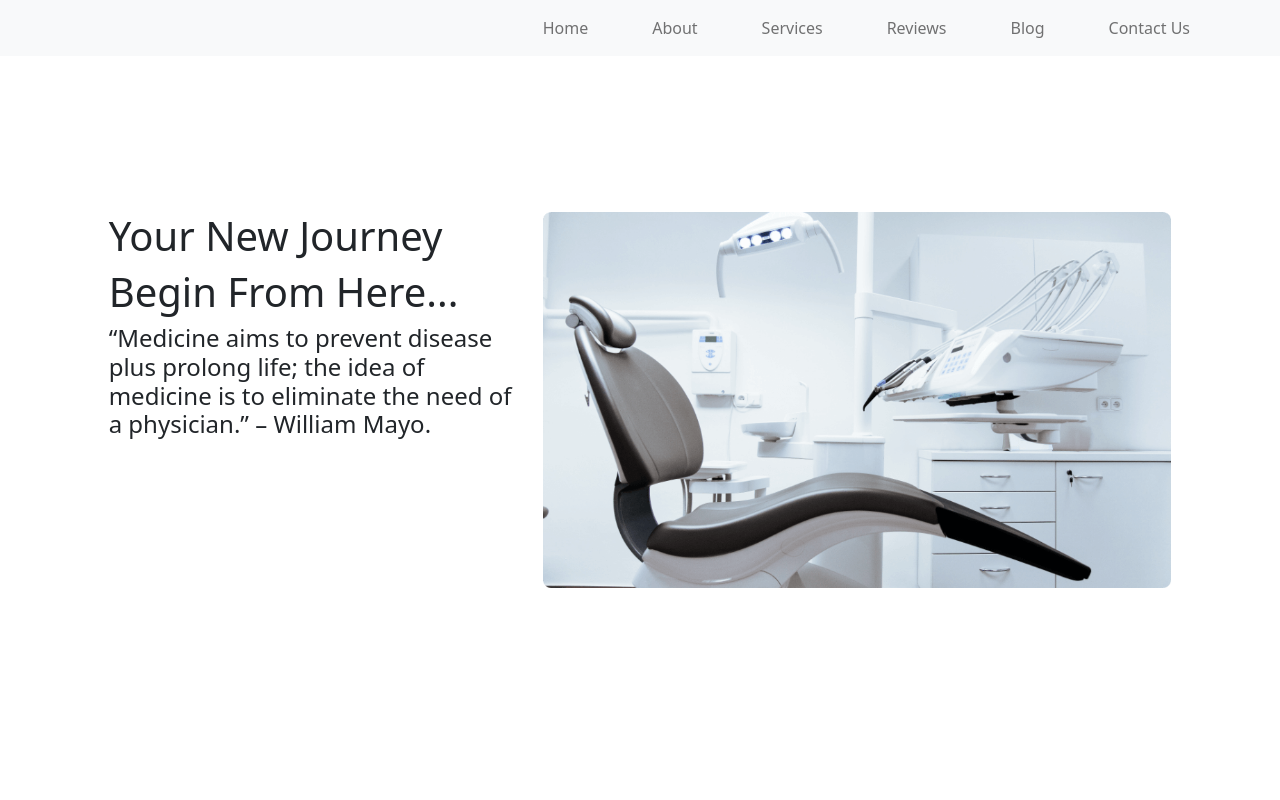
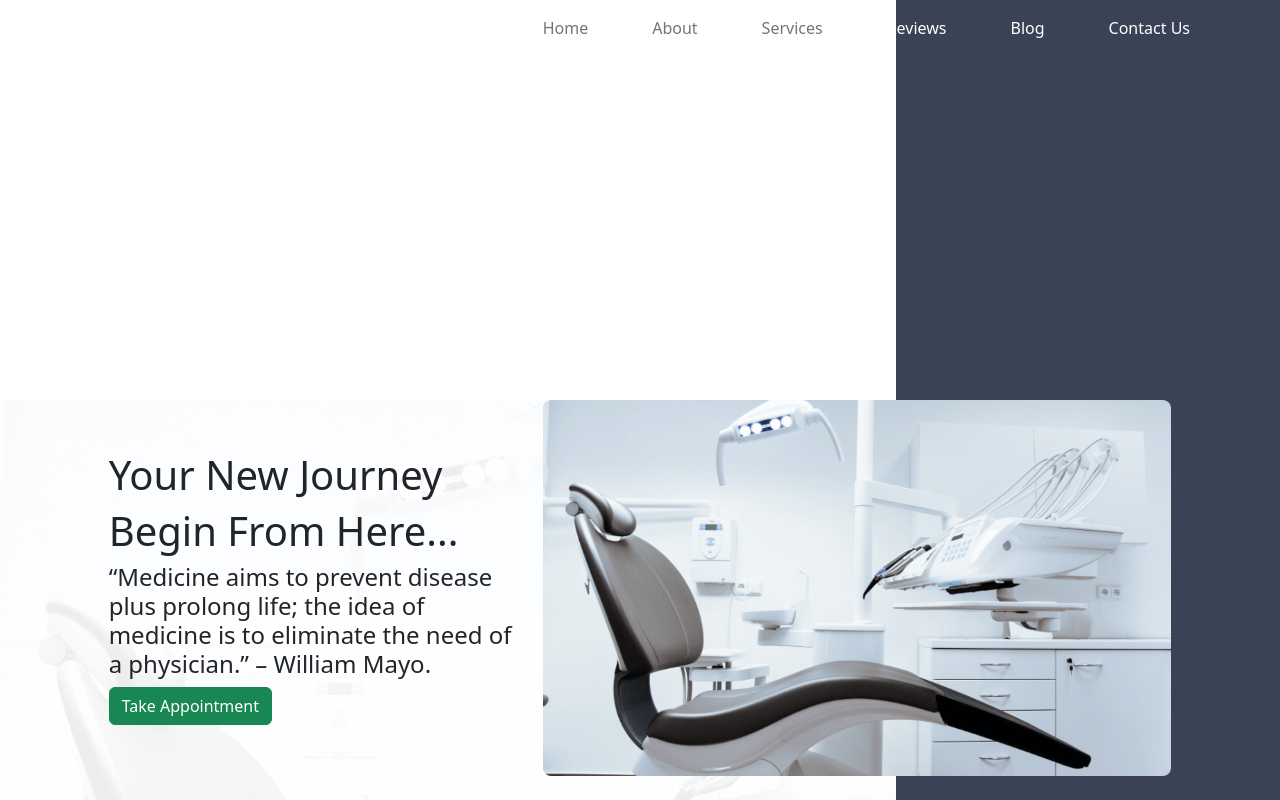
Before and after one commit to Shariful4447/dentals-doctor-website, a React (Vite) app: page / in a window 1280 px wide. Built offline with nearby package versions, Linux system fonts and the light colour scheme.

Commit message:
doctor dentals homepage css working

```diff
--- /dev/null
+++ b/src/Components/Header/Header.css
@@ -0,0 +1,16 @@
+.header-container {
+    height:800px;
+   position:fixed;
+   background-image:url('../../assets/bg.png') ;
+    background-size: cover;
+}
+.header-container::after{
+    height:800px;
+    content:' ';
+    position: fixed;
+    top: 0;
+    width: 30%;
+    right: 0;
+    background-color: #3A4256;
+    z-index: -50;
+}
--- a/src/Components/Header/Header.jsx
+++ b/src/Components/Header/Header.jsx
@@ -1,10 +1,11 @@
 import React from 'react';
 import TopBar from '../TopBar/TopBar';
 import HeaderMain from '../HeaderMain/HeaderMain';
+import './Header.css';
 
 const Header = () => {
     return (
-        <div>
+        <div class='header-container'>
             <TopBar></TopBar>
             <HeaderMain></HeaderMain>
         </div>
--- a/src/Components/HeaderMain/HeaderMain.jsx
+++ b/src/Components/HeaderMain/HeaderMain.jsx
@@ -1,13 +1,15 @@
 import React from 'react';
 import chair from '../../assets/chair.png'
+import Button from 'react-bootstrap/Button';
 
 const HeaderMain = () => {
     return (
-        <main className='row'>
+        <main className='row d-flex align-items-center'>
             <div className="col-md-4 offset-md-1">
                 <h1>Your New Journey</h1>
                 <h1>Begin From Here...</h1>
                 <h4>“Medicine aims to prevent disease plus prolong life; the idea of medicine is to eliminate the need of a physician.” – William Mayo.</h4>
+                <Button variant="success">Take Appointment</Button>
 
             </div>
             <div className="col-md-6">
--- a/src/Components/TopBar/TopBar.jsx
+++ b/src/Components/TopBar/TopBar.jsx
@@ -8,15 +8,15 @@ const TopBar = () => {
     return (
 
         <>
-      <Navbar bg="light" variant="light" fixed='top'>
+      <Navbar variant="light" fixed='top'>
         <Container>
           <Nav className="ms-auto">
             <Nav.Link className='link ms-5' href="#home">Home</Nav.Link>
             <Nav.Link className='link ms-5' href="#features">About</Nav.Link>
             <Nav.Link className='link ms-5' href="#pricing">Services</Nav.Link>
-            <Nav.Link className='link ms-5' href="#pricing">Reviews</Nav.Link>
-            <Nav.Link className='link ms-5' href="#pricing">Blog</Nav.Link>
-            <Nav.Link className='link ms-5' href="#pricing">Contact Us</Nav.Link>
+            <Nav.Link className='link ms-5 text-white' href="#pricing">Reviews</Nav.Link>
+            <Nav.Link className='link ms-5 text-white' href="#pricing">Blog</Nav.Link>
+            <Nav.Link className='link ms-5 text-white' href="#pricing">Contact Us</Nav.Link>
           </Nav>
         </Container>
       </Navbar>
```
